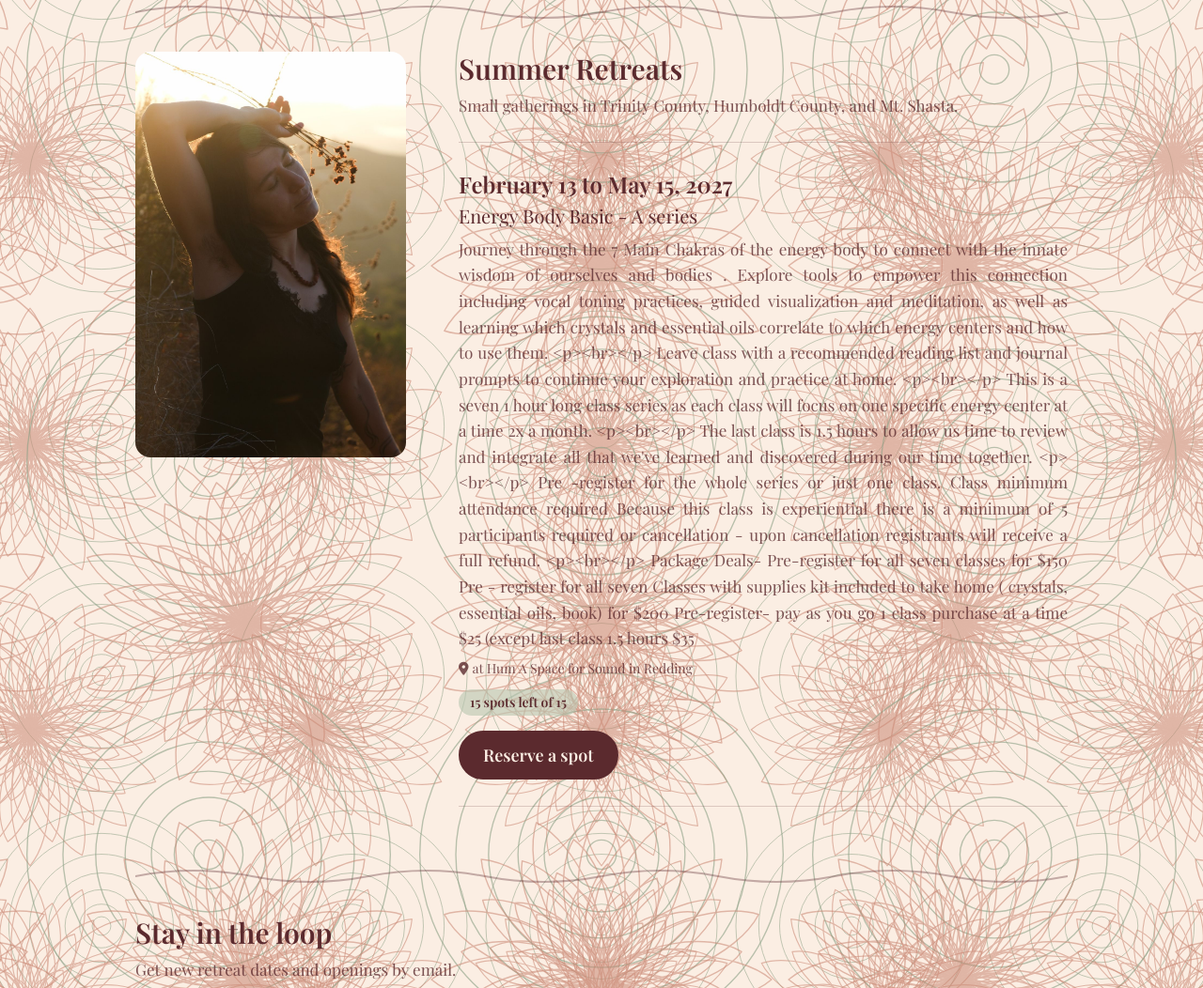
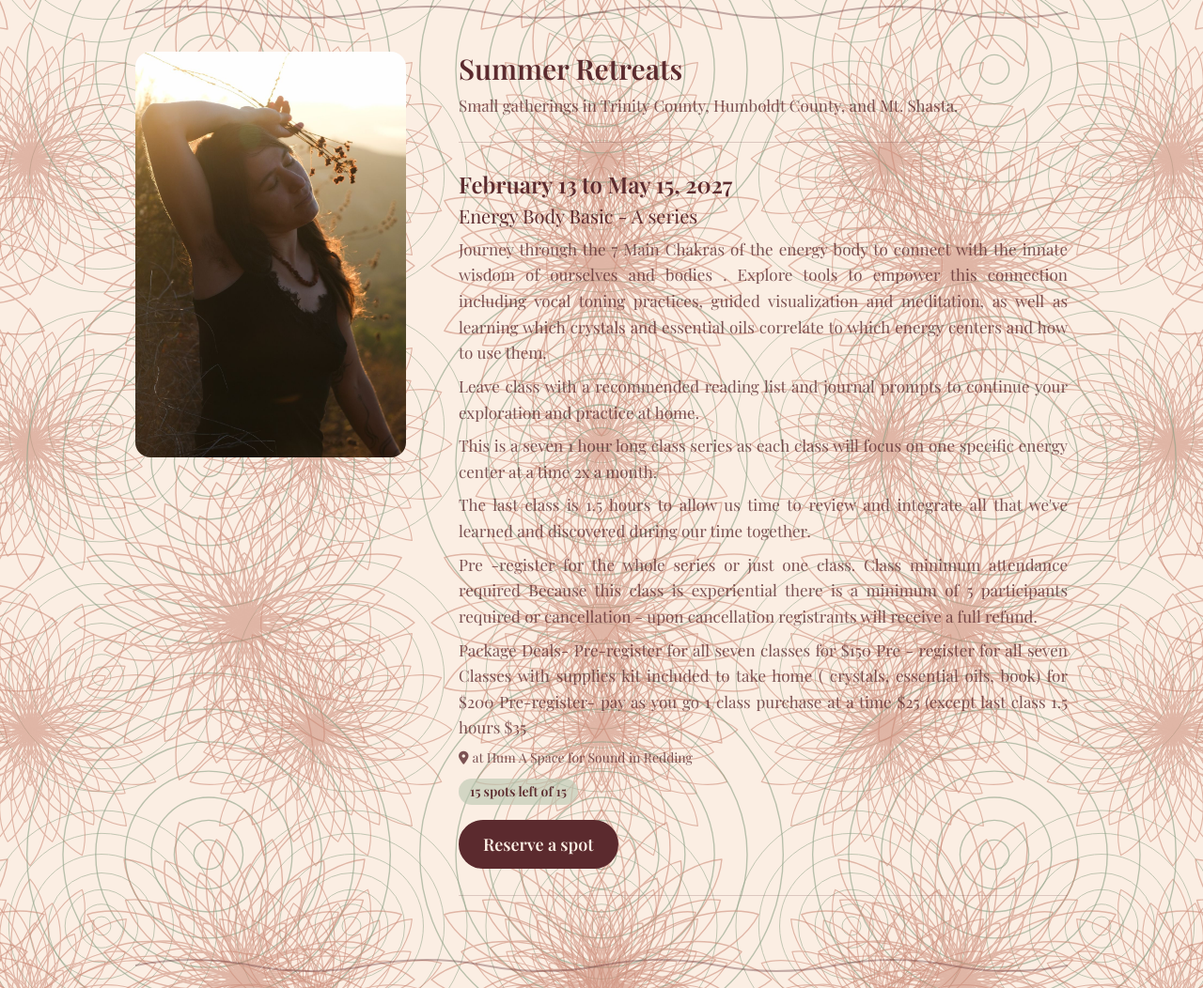
Before and after one commit to sweetsomatics/sweetsomatics.github.io, a plain HTML site: page index.html in a window 1280 px wide. Shown: the part 1807-2859 px from the top of the page at 94% size. Drawn offline with nearby package versions, Linux system fonts and the light colour scheme.

Commit message:
Implement rich description formatting function
Added a rich description function to format HTML content safely.

```diff
--- a/index.html
+++ b/index.html
@@ -348,6 +348,37 @@
         const fmtTime = fmt({ hour: 'numeric', minute: '2-digit' }), fmtMonthYear = fmt({ month: 'long', year: 'numeric' });
         const dayKey = d => fmt({ year: 'numeric', month: '2-digit', day: '2-digit' }).format(d);
 
+        /* Cal.com's description box saves little bits of HTML (<p>, <b>, <br>). Show those as real
+           paragraphs and bold text, and keep only a short list of safe tags. */
+        function richDesc(src, cls) {
+            src = String(src || '').trim(); if (!src) return '';
+            var out = [];
+            if (src.indexOf('<') < 0) {
+                src.split(/\n\s*\n|\n/).forEach(function (t) { t = t.trim(); if (t) out.push('<p>' + esc(t) + '</p>'); });
+            } else {
+                var doc = new DOMParser().parseFromString('<body>' + src.replace(/<br\s*\/?>/gi, '<br>') + '</body>', 'text/html');
+                var KEEP = { P: 'p', B: 'strong', STRONG: 'strong', I: 'em', EM: 'em', UL: 'ul', OL: 'ol', LI: 'li', BR: 'br', A: 'a' };
+                var walk = function (n) {
+                    if (n.nodeType === 3) return esc(n.nodeValue);
+                    if (n.nodeType !== 1) return '';
+                    var inner = Array.prototype.map.call(n.childNodes, walk).join(''), t = KEEP[n.tagName];
+                    if (!t) return inner;
+                    if (t === 'br') return '<br>';
+                    if (t === 'a') { var h = n.getAttribute('href') || ''; return /^https?:\/\//i.test(h) ? '<a class="underline underline-offset-4" href="' + esc(h) + '" target="_blank" rel="noopener">' + inner + '</a>' : inner; }
+                    return '<' + t + '>' + inner + '</' + t + '>';
+                };
+                var html = '', run = '';
+                var flush = function () { var r = run.replace(/^(\s|<br>)+|(\s|<br>)+$/g, ''); if (r) html += '<p>' + r.replace(/(<br>\s*){2,}/g, '</p><p>') + '</p>'; run = ''; };
+                Array.prototype.forEach.call(doc.body.childNodes, function (n) {
+                    if (n.nodeType === 1 && (n.tagName === 'P' || n.tagName === 'UL' || n.tagName === 'OL' || n.tagName === 'DIV')) {
+                        flush(); var h = walk(n).replace(/^<p>(\s|<br>)*<\/p>$/, ''); if (n.tagName === 'DIV') h = h ? '<p>' + h + '</p>' : ''; html += h;
+                    } else run += walk(n);
+                });
+                flush();
+                out.push(html);
+            }
+            return '<div class="' + cls + ' space-y-2 [&_ul]:list-disc [&_ol]:list-decimal [&_ul]:pl-6 [&_ol]:pl-6 [&_strong]:font-semibold">' + out.join('') + '</div>';
+        }
         function esc(s) {
             return String(s).replace(/[&<>"']/g, c => ({ '&': '&amp;', '<': '&lt;', '>': '&gt;', '"': '&quot;', "'": '&#39;' }[c]));
         }
@@ -618,7 +649,7 @@
             return '<li class="py-7 border-b border-ink/20">' +
                 '<h3 class="text-2xl font-semibold">' + esc(rangeText(e)) + '</h3>' +
                 '<p class="text-xl mt-1">' + esc(e.title) + '</p>' +
-                (e.description ? '<p class="mt-2 text-ink/80">' + esc(e.description) + '</p>' : '') +
+                richDesc(e.description, 'mt-2 text-ink/80') +
                 (tm ? '<p class="mt-2 text-sm text-ink/80"><i class="fa-regular fa-clock mr-1" aria-hidden="true"></i>' + esc(tm) + '</p>' : '') +
                 (e.place ? '<p class="mt-2 text-sm text-ink/80"><i class="fa-solid fa-location-dot mr-1" aria-hidden="true"></i>' + esc(e.place) + '</p>' : '') +
                 '<p class="mt-3 inline-block rounded-full px-3 py-1 text-sm font-semibold ' + (sold ? 'bg-ink text-paper' : 'bg-sage/60') + '">' + esc(spotsText(e)) + '</p>' +
@@ -646,7 +677,7 @@
                 const label = fmtMonthYear.format(new Date(e.start)) + ': ' + e.title, ph = e.photos || [];
                 return '<li class="py-4 border-b border-ink/15"><p class="text-lg font-semibold text-ink">' + esc(label) + '</p>' +
                     (e.place ? '<p class="mt-1 text-sm"><i class="fa-solid fa-location-dot mr-1" aria-hidden="true"></i>' + esc(e.place) + '</p>' : '') +
-                    (e.description ? '<p class="mt-1">' + esc(e.description) + '</p>' : '') +
+                    richDesc(e.description, 'mt-1') +
                     photoGrid(e) + '</li>';
             }).join('');
             document.getElementById('pastWrap').classList.toggle('hidden', !old.length);
```
